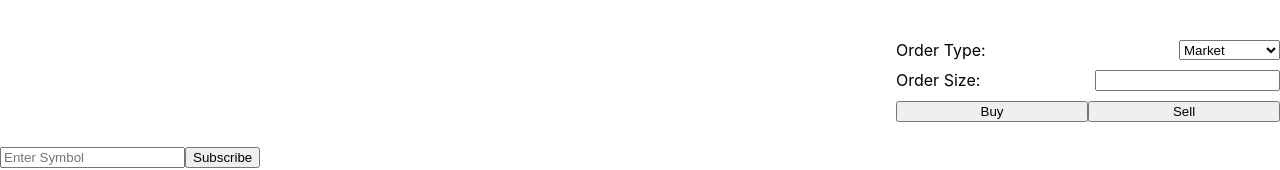
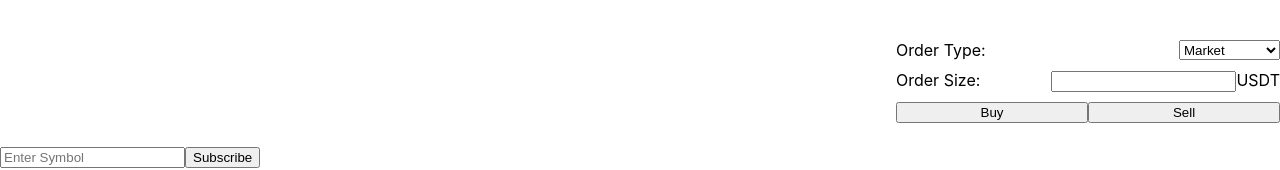
Before and after one commit to kev065/Trade-Flow, a React (Create React App) app in the folder client/: page / in a window 1280 px wide. Shown: the part 200-370 px from the top of the page. Built offline with nearby package versions, Linux system fonts and the light colour scheme; no server answers.

Commit message:
Add 'USDT' label to Order Size input

```diff
--- a/client/src/components/OrderForm.js
+++ b/client/src/components/OrderForm.js
@@ -34,7 +34,7 @@ function OrderForm() {
         <select value={orderType} onChange={e => setOrderType(e.target.value)}>
           <option value="Market">Market</option>
           <option value="Limit">Limit</option>
-          <option value="Stop Limit">Stop limit</option>
+          <option value="Stop limit">Stop limit</option>
           <option value="Stop Market">Stop Market</option>
           <option value="Trailing Stop">Trailing Stop</option>
           <option value="Post Only">Post Only</option>
@@ -43,7 +43,10 @@ function OrderForm() {
       </div>
       <div className="order-field">
         <label>Order Size:</label>
-        <input type="number" value={orderSize} onChange={e => setOrderSize(e.target.value)} />
+        <div className="input-with-label">
+          <input type="number" value={orderSize} onChange={e => setOrderSize(e.target.value)} />
+          <span>USDT</span>
+        </div>
       </div>
       <div className="order-buttons">
         <button type="button" onClick={handleBuy}>Buy</button>
```
